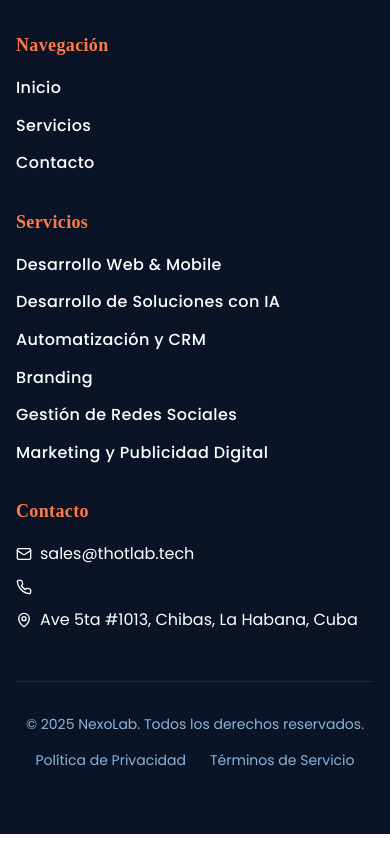
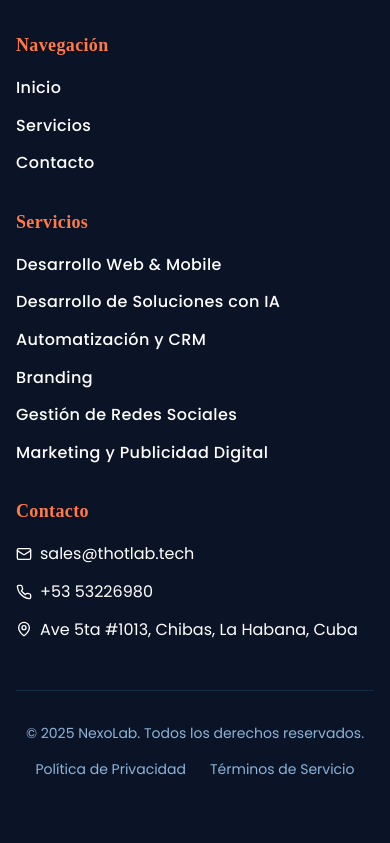
Before and after one commit to Ernestosant/nexolab-growth-hub-main, a React (Vite) app: page /services in a window 390 px wide. Shown: the part 3753-4596 px from the top of the page. Built offline with nearby package versions, Linux system fonts and the light colour scheme; no server answers; a web font is replaced by a local one.

Commit message:
Updates contact phone label in footer
Replaces the blank phone label with the actual phone number
to improve clarity and accessibility for users seeking contact information.

```diff
--- a/src/components/Footer.tsx
+++ b/src/components/Footer.tsx
@@ -34,7 +34,7 @@ const Footer = () => {
     ],
     'Contacto': [
       { name: 'sales@thotlab.tech', href: 'mailto:sales@thotlab.tech', icon: <Mail className="h-4 w-4" />, type: 'external' },
-      { name: ' ', href: 'tel:+53 53226980', icon: <Phone className="h-4 w-4" />, type: 'external' },
+      { name: '+53 53226980', href: 'tel:+53 53226980', icon: <Phone className="h-4 w-4" />, type: 'external' },
       { name: 'Ave 5ta #1013, Chibas, La Habana, Cuba', href: '#', icon: <MapPin className="h-4 w-4" />, type: 'external' }
     ]
   };
```
